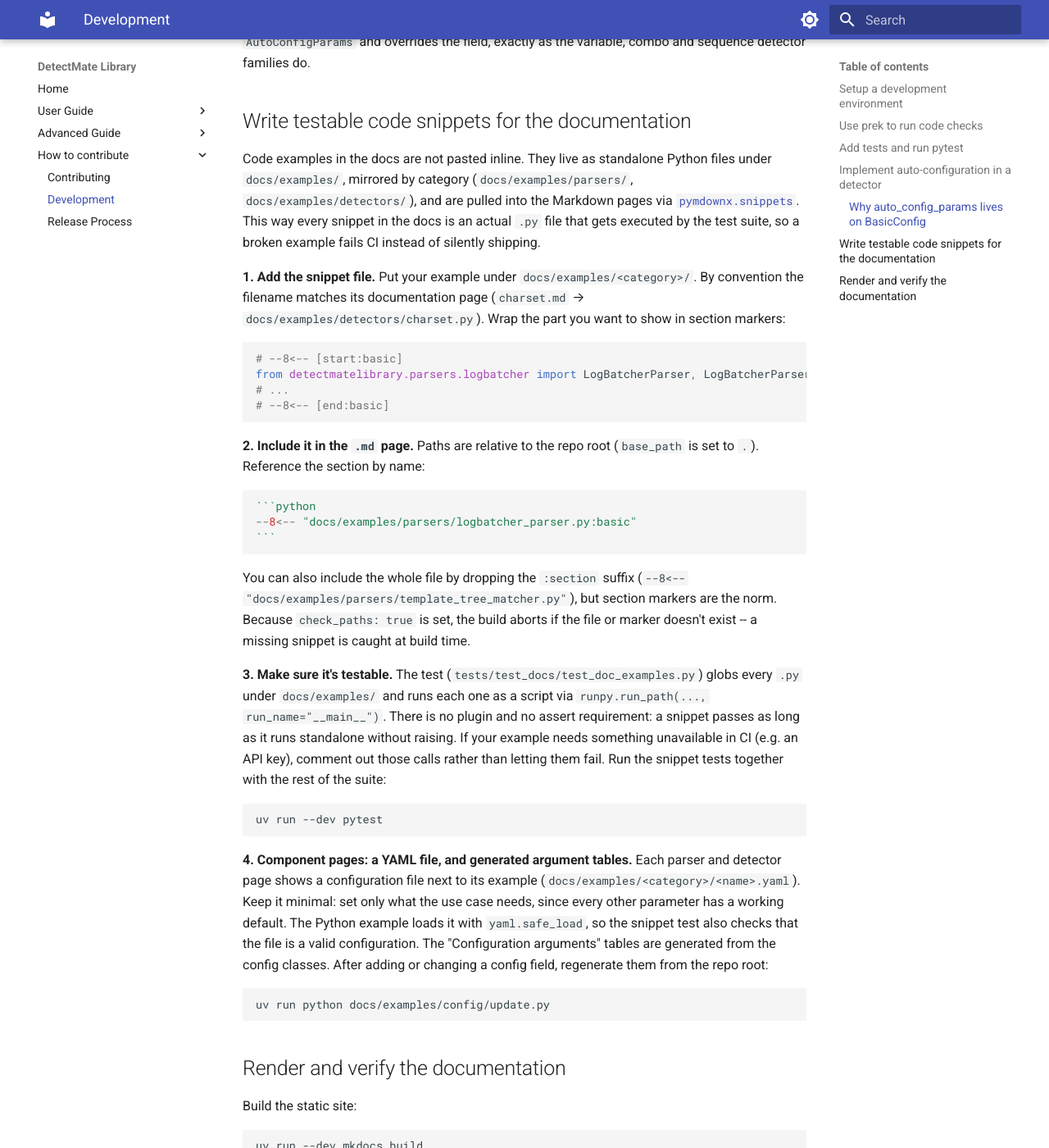
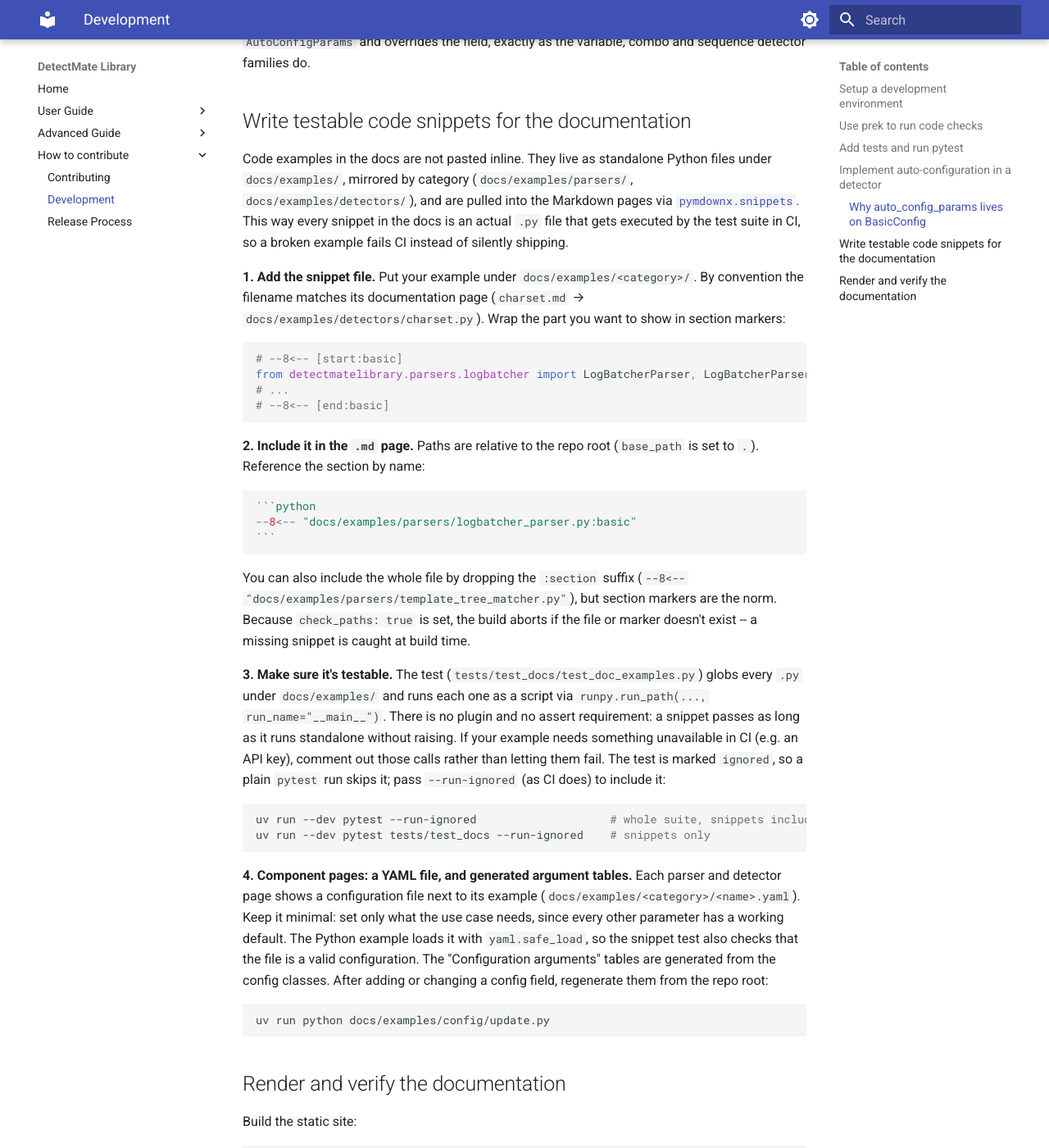
Before and after one commit to ait-detectmate/DetectMateLibrary, an MkDocs documentation site: the page built from docs/development.md, in a window 1280 px wide and 1400 px high, scrolled down 2320 px. Shown: the whole window at 82% size. Built offline with MkDocs 1.6.1 and Material for MkDocs 9.7.7, drawn with Linux system fonts in a browser that asks for light colours; some of the changed text lies outside the part shown.

Commit message:
correct hw to test docs examples

````diff
--- a/docs/development.md
+++ b/docs/development.md
@@ -109,7 +109,7 @@ files under `docs/examples/`, mirrored by category (`docs/examples/parsers/`,
 `docs/examples/detectors/`), and are pulled into the Markdown pages via
 [`pymdownx.snippets`](https://facelessuser.github.io/pymdown-extensions/extensions/snippets/).
 This way every snippet in the docs is an actual `.py` file that gets executed by
-the test suite, so a broken example fails CI instead of silently shipping.
+the test suite in CI, so a broken example fails CI instead of silently shipping.
 
 **1. Add the snippet file.** Put your example under `docs/examples/<category>/`.
 By convention the filename matches its documentation page (`charset.md` →
@@ -142,11 +142,12 @@ globs every `.py` under `docs/examples/` and runs each one as a script via
 `runpy.run_path(..., run_name="__main__")`. There is no plugin and no assert
 requirement: a snippet passes as long as it runs standalone without raising. If
 your example needs something unavailable in CI (e.g. an API key), comment out
-those calls rather than letting them fail. Run the snippet tests together with
-the rest of the suite:
+those calls rather than letting them fail. The test is marked `ignored`, so a
+plain `pytest` run skips it; pass `--run-ignored` (as CI does) to include it:
 
 ```bash
-uv run --dev pytest
+uv run --dev pytest --run-ignored                    # whole suite, snippets included
+uv run --dev pytest tests/test_docs --run-ignored    # snippets only
 ```
 
 **4. Component pages: a YAML file, and generated argument tables.** Each parser and
````
Also changed, not shown: other parts of docs/development.md (+2 -2 lines).
